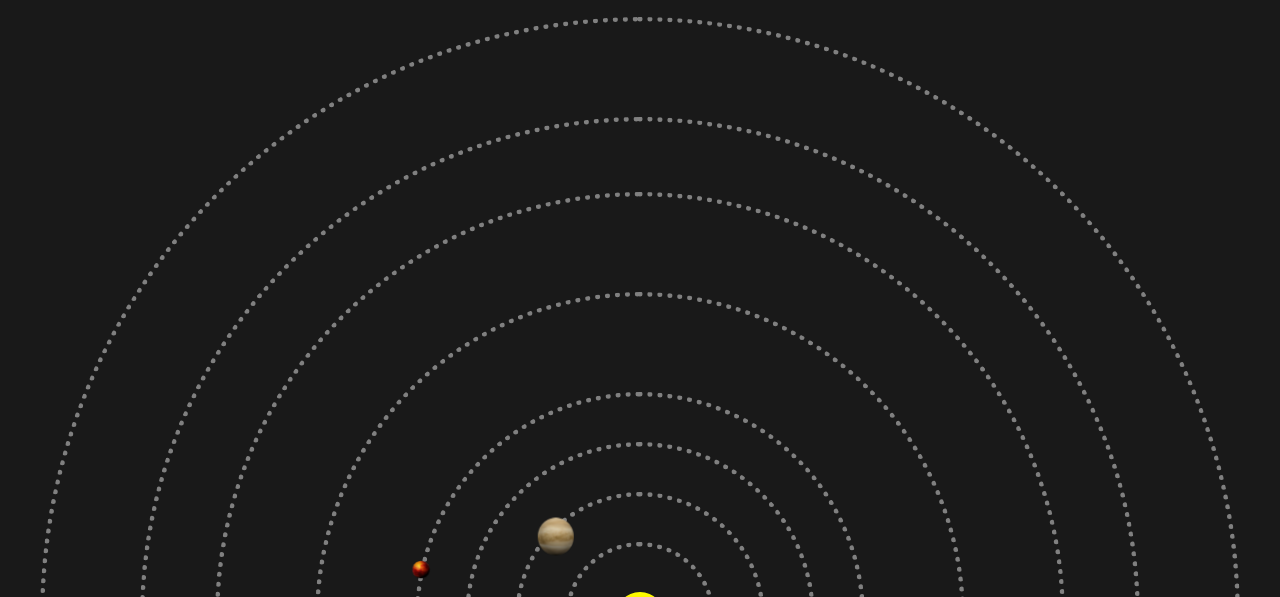
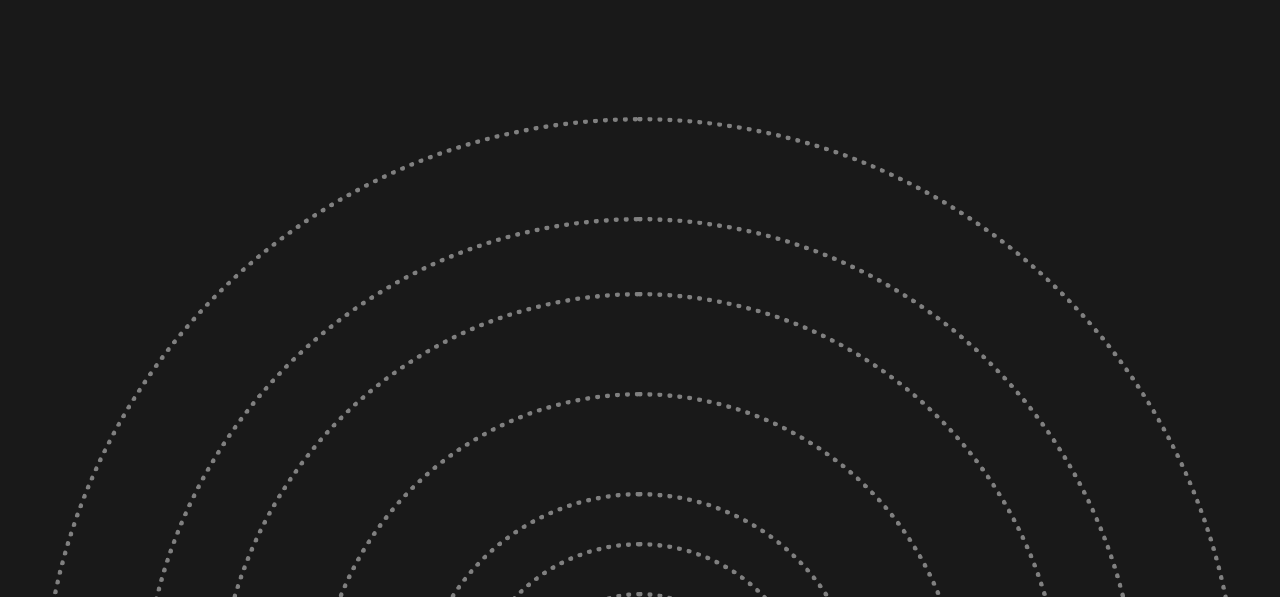
Before and after one commit to Gagan-Saini-GS/solar-system-animation, a plain HTML site: page index.html in a window 1280 px wide. Shown: the part 128-725 px from the top of the page. Drawn offline with Linux system fonts and the light colour scheme.

Commit message:
Container height fix

```diff
--- a/style.css
+++ b/style.css
@@ -78,7 +78,7 @@ thead td {
 
 .container {
   width: 100%;
-  height: 150%;
+  height: 175%;
   display: flex;
   justify-content: center;
   align-items: center;
```
